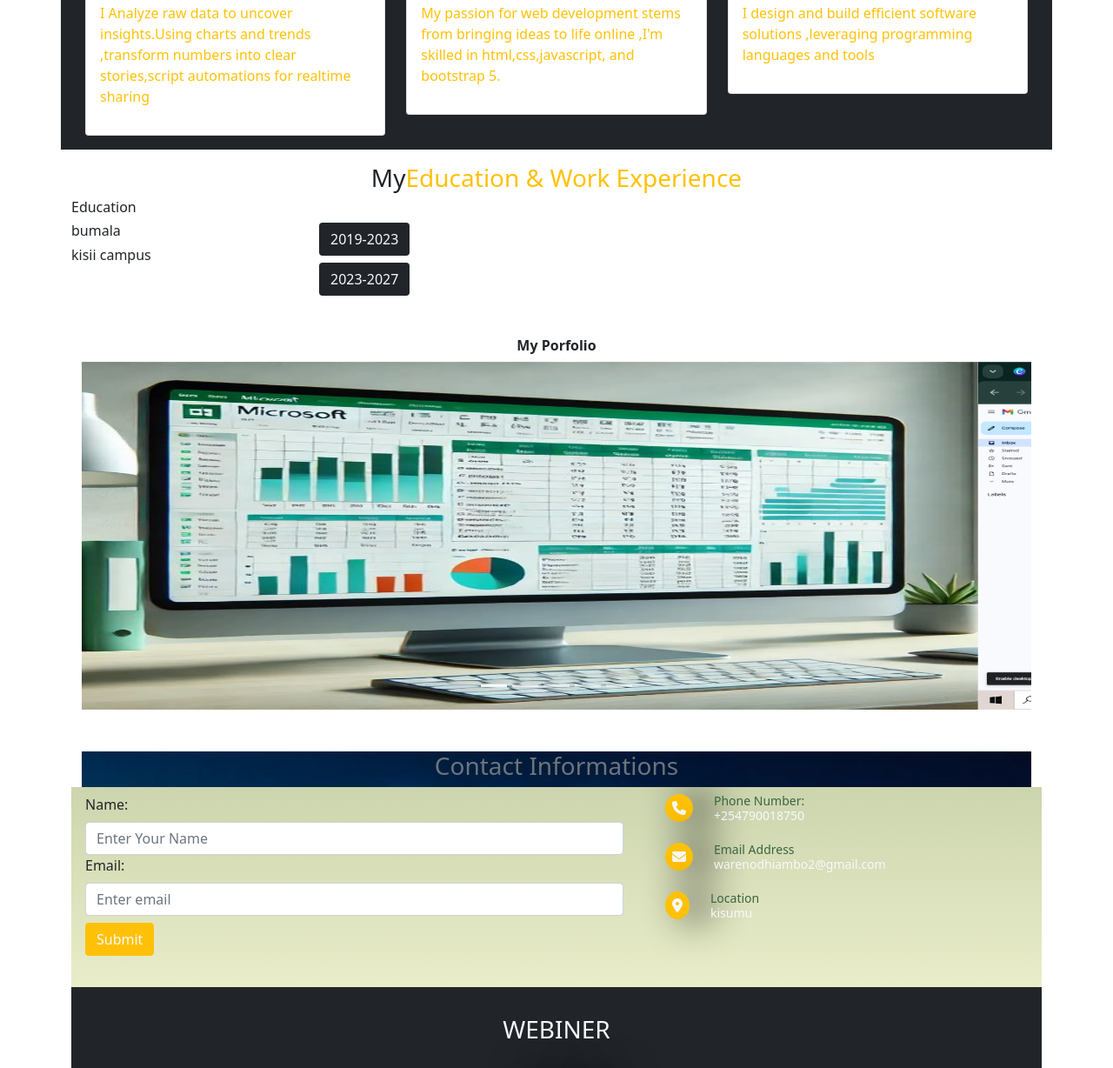
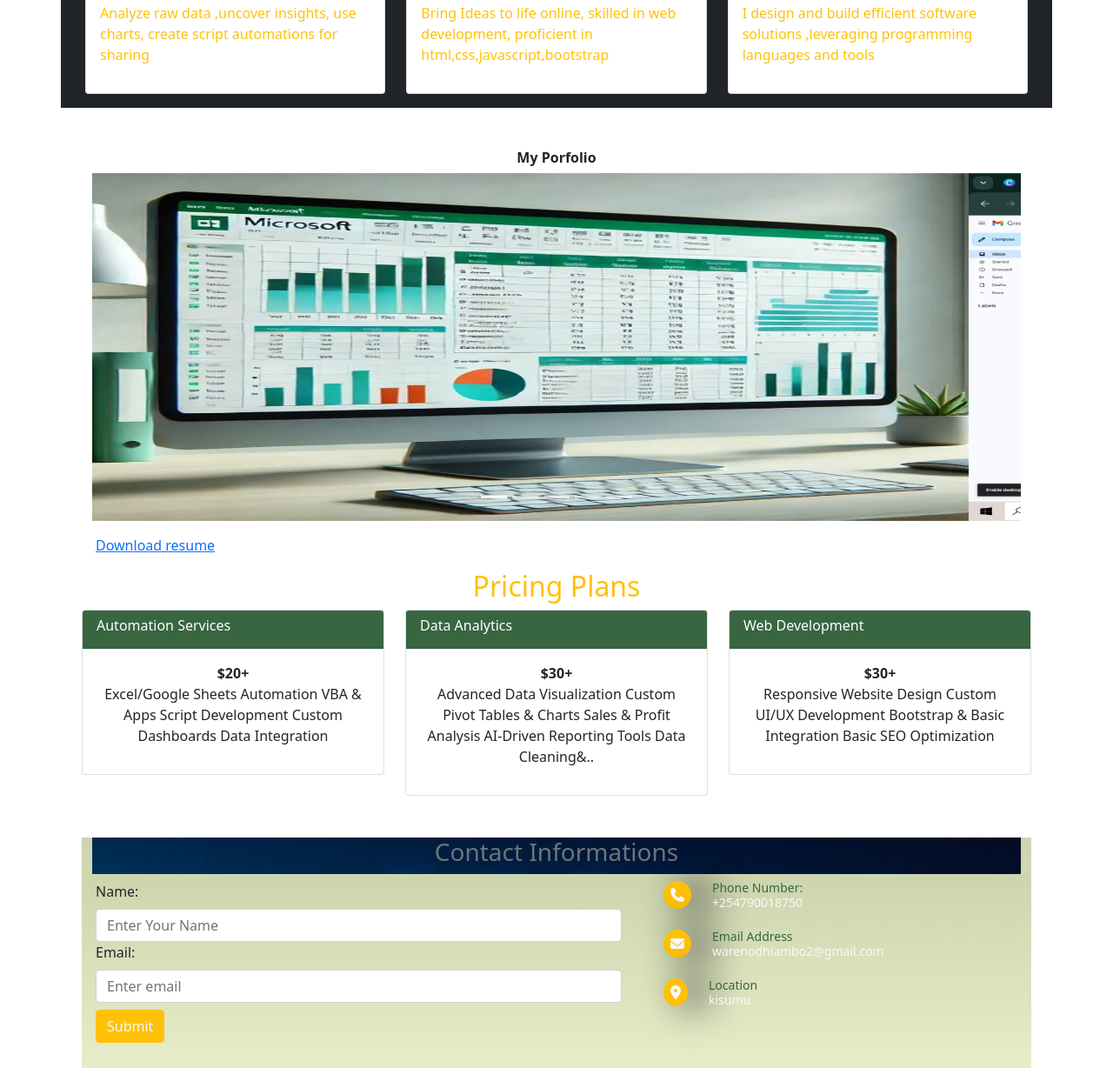
Before and after one commit to waren2/waren.portfolio, a plain HTML site: page index.html in a window 1280 px wide. Shown: the part 690-1918 px from the top of the page at 87% size. Drawn offline with nearby package versions, Linux system fonts and the light colour scheme; files whose address does not match are found by name.

Commit message:
new commit

```diff
--- a/assets/style.css
+++ b/assets/style.css
@@ -15,6 +15,7 @@
     font-weight: 600;
 
 }
+
 
 h5{
     font-weight: lighter;
@@ -66,3 +67,7 @@ span h6{
     align-items: center;
     justify-content: center;
 }
+div#card-header{
+    background: #386641;
+    color: #fff;
+}
--- a/index.html
+++ b/index.html
@@ -57,7 +57,7 @@
 
 
        </div> -->
-       <button type="submit" class="btn btn-secondary p-2 mt-4  "><a class="text-decoration-none  text-light" href="javascript:value(0)">Say Hello!</a></button>
+       <button type="submit" class="btn btn-secondary p-2 mt-4  "><a class="text-decoration-none  text-light" href="https://wa.me/0790018750?text=Hello%2C%20I%27m%20interested%20in%20your%20services">Say Hello!</a></button>
         </div>
 
 
@@ -106,7 +106,7 @@
                     <div class="card-header"><i class="fa-regular fa-chart-bar"></i></div>
                     <div class="card-body">
                        <h1 class="h6"> <strong class="text-dark fw-bold fs-6">Data Analytics</strong></h1>
-                       <p> I Analyze raw data to uncover insights.Using charts and trends ,transform numbers into clear stories,script automations for realtime sharing </p>
+                       <p> Analyze raw data ,uncover insights, use charts, create script automations for sharing </p>
 
                     </div>
                 </div>
@@ -116,7 +116,7 @@
                     <div class="card-header"><i class="fa-solid fa-code"></i></div>
                     <div class="card-body">
                         <h6><strong class="fw-bold fs-6 text-dark">Web developing</strong></h6>
-                        <p>My passion  for web development stems from bringing ideas to life online ,I'm skilled in html,css,javascript, and bootstrap 5. <br>
+                        <p>Bring Ideas to life online, skilled in web development, proficient in html,css,javascript,bootstrap
                         </p>
                     </div>
                 </div>
@@ -132,32 +132,9 @@
             </div>
         </div>
   </section>
-  <section class="container mt-3 work">
-    <h3>My <Span class="text-warning">Education & Work Experience</Span></h3>
-    <div class="row">
-        <div class="col-sm-6">
-            <div><h2 class="h6">Education</h2></div>
-            <div class="row">
-                <div class="col-sm-6 lh-lg ">
-                   <h6>bumala</h6>
-                   <h6>kisii campus</h6>
-                </div>
-                <div class="col-sm-6">
-                    <button type="button" class="btn mb-2  bg-dark text-light">2019-2023</button> <br>
-                    <button type="button" class="btn  bg-dark text-light"> 2023-2027</button>
-                </div>
-            </div>
+  <section class="container mt-3 work" id="portfolio">
 
-        </div>
-        <div class="col-sm-6">
-            <div class="row">
-                <div class="col-sm-6"></div>
-                <div class="col-sm-6"></div>
-            </div>
-        </div>
-    </div>
-  </section>
- <div class="container mt-5 ">
+ <div class="container mt-5 " id="portfolio">
     <div class="slider">
         <h6 class="h1">My Porfolio</h6>
     </div>
@@ -199,13 +176,61 @@
                 <span class="visually-hidden">next</span>
                </button>
         </div>
-        <section class="container mt-5 fs-6" id="contact_form" >
+         <div class=" mx-3 mt-3 bt-secondary text-light">
+            <a href="resumepdf/White Simple Student CV Resume.pdf">Download resume</a>
+        </div>
+        <section class="container-fluid p-0 mt-3">
+            <div class="h2 text-center justift-content-center text-warning">Pricing Plans</div>
+           <div class="row">
+            <div class="col-sm-4">
+                <div class="card">
+                    <div class="card-header" id="card-header"><h6>Automation Services</h6></div>
+                    <div class="card-body text-center">
+                        <span class="fw-bold">$20+</span>
+                        <p>Excel/Google Sheets Automation
+VBA & Apps Script Development
+Custom Dashboards
+Data Integration</p>
+                    </div>
+                </div>
+            </div>
+            <div class="col-sm-4">
+                 <div class="card">
+                    <div class="card-header"id="card-header"><h6>Data Analytics</h6></div>
+                    <div class="card-body text-center">
+                        <span class="fw-bold">$30+</span>
+                        <p>Advanced Data Visualization
+Custom Pivot Tables & Charts
+Sales & Profit Analysis
+AI-Driven Reporting Tools
+Data Cleaning&..</p>
+                    </div>
+                </div>
+
+            </div>
+            <div class="col-sm-4">
+                 <div class="card">
+                    <div class="card-header "id="card-header"><h6>Web Development</h6></div>
+                    <div class="card-body text-center">
+                    <span class="fw-bold">$30+</span>
+                        <p >Responsive Website Design
+Custom UI/UX Development
+Bootstrap & Basic Integration
+Basic SEO Optimization</p>
+                    </div>
+                </div>
+
+            </div>
+           </div>
+
+        </section>
+        <section class="container mt-5 fs-6" id="contact" >
             <div class="text-dark fw-bold" id="contact_me">
                 <h3 class="text-secondary">Contact Informations</h3>
                  </div>
         <div class="row" id="contact">
             <div class="col-sm-7">
-            <form action="/action_page.php"  class="p-1">
+            <form method="post"  class="p-1" id="myForm">
                 <div class="mt-1 mb-3">
                     <label for="name" class="form-label">Name:</label>
                     <input type="text" class="form-control w-70" id="name" placeholder="Enter Your Name" name="Name">
@@ -236,6 +261,7 @@
             </div>
         </div>
         </section>
+
         <section class="container-fluid bg-dark mb-5 text-light fs-6 w-100">
             <footer class="p-2 ">
                 <div >
@@ -260,7 +286,7 @@
         </section>
 
 
-
+    <script src="script/main.js" text="javascript"></script>
     <script src="https://cdn.jsdelivr.net/npm/@popperjs/core@2.9.2/dist/umd/popper.min.js" integrity="sha384-IQsoLXl5PILFhosVNubq5LC7Qb9DXgDA9i+tQ8Zj3iwWAwPtgFTxbJ8NT4GN1R8p" crossorigin="anonymous"></script>
 <script src="https://cdn.jsdelivr.net/npm/bootstrap@5.0.2/dist/js/bootstrap.min.js" integrity="sha384-cVKIPhGWiC2Al4u+LWgxfKTRIcfu0JTxR+EQDz/bgldoEyl4H0zUF0QKbrJ0EcQF" crossorigin="anonymous"></script>
 </body>
--- /dev/null
+++ b/script/main.js
@@ -0,0 +1,24 @@
+
+    const scriptURL = 'https://script.google.com/macros/s/AKfycbwvFwek7WI6ZNYzFFfg6iQwHN8rysW-PbPqZs97vA/dev';
+    const form = document.getElementById('myForm');
+
+    form.addEventListener('submit', e => {
+      e.preventDefault();
+
+      const data = {
+        name: form.name.value,
+        email: form.email.value
+      };
+
+      fetch(scriptURL, {
+        method: 'POST',
+        mode: 'no-cors',
+        headers: {
+          'Content-Type': 'application/json'
+        },
+        body: JSON.stringify(data)
+      }).then(() => {
+        alert('Data submitted!');
+        form.reset();
+      });
+    });
```
Also changed, not shown: 1 other file.
